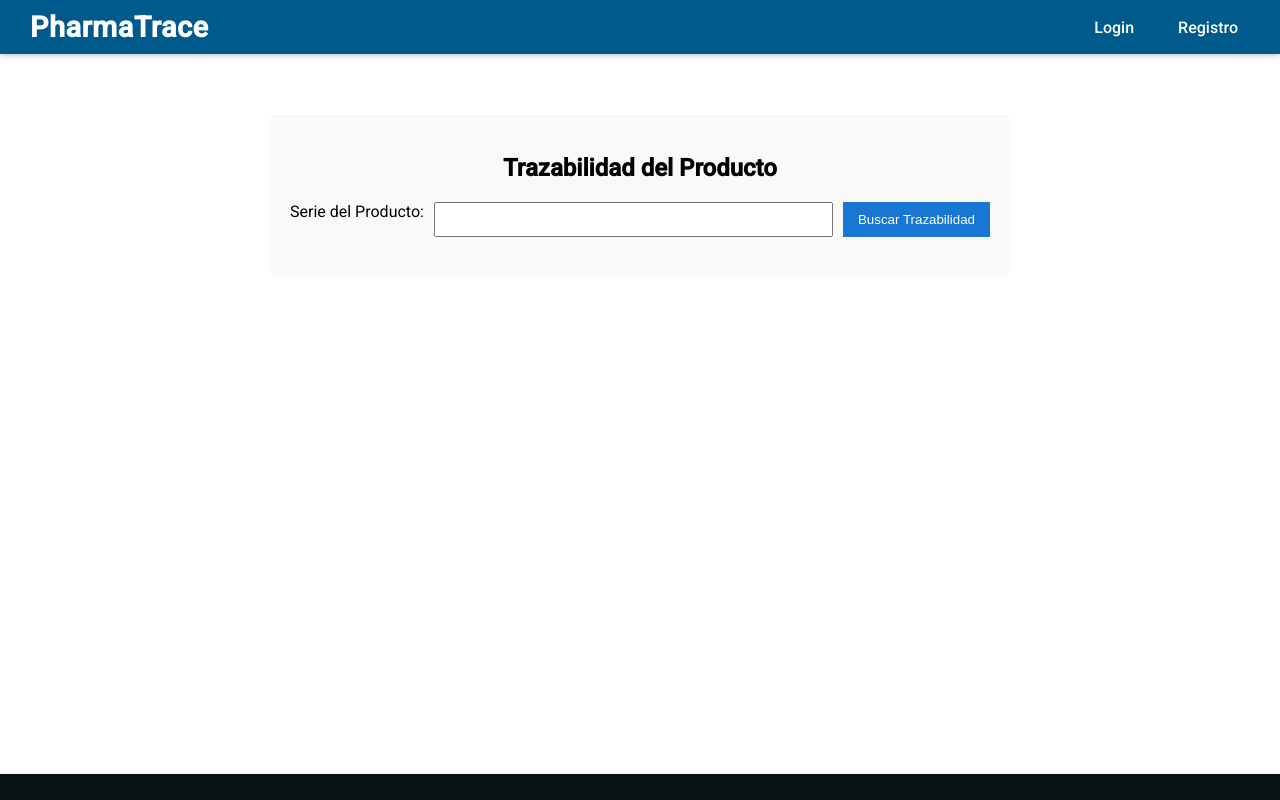
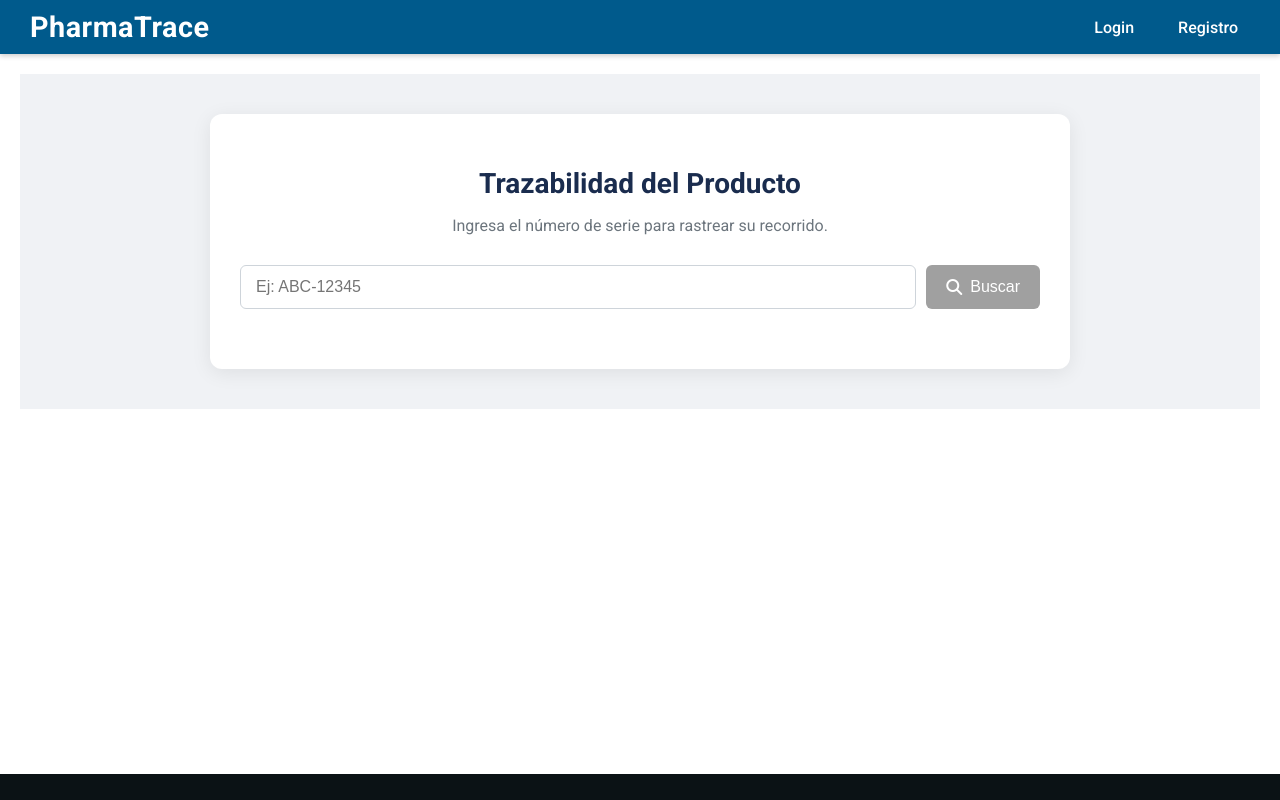
Before and after one commit to Blockmind-Traceability/pharma.trace-front, an Angular app: page /trace-product in a window 1280 px wide. Shown: the top 800 px of the page. Built offline with nearby package versions, Linux system fonts and the light colour scheme.

Commit message:
Improved design for querying traceability

```diff
--- a/src/app/traceability/trace-product/trace-product.css
+++ b/src/app/traceability/trace-product/trace-product.css
@@ -1,60 +1,202 @@
-.traceability-container {
-  width: 700px;
-  margin: 40px auto;
-  background: #f9f9f9;
-  padding: 20px;
-  border-radius: 8px;
+@import url('https://fonts.googleapis.com/css2?family=Roboto:wght@400;500;700&display=swap');
+
+:host {
+  font-family: 'Roboto', sans-serif;
+  background-color: #f0f2f5;
+  display: flex;
+  justify-content: center;
+  padding: 40px 20px;
 }
 
-.traceability-container h2 {
-  text-align: center;
+.trace-container {
+  width: 100%;
+  max-width: 800px;
+  background: #ffffff;
+  padding: 30px;
+  border-radius: 12px;
+  box-shadow: 0 4px 20px rgba(0, 0, 0, 0.08);
 }
 
-form {
+.trace-header h2 {
+  text-align: center;
+  color: #1a2c4e;
+  font-size: 28px;
+  margin-bottom: 8px;
+}
+
+.trace-header p {
+  text-align: center;
+  color: #6c757d;
+  margin-bottom: 30px;
+}
+
+.input-group {
   display: flex;
   gap: 10px;
-  margin-bottom: 20px;
+  margin-bottom: 30px;
 }
 
-form input {
+.input-group input {
   flex: 1;
-  padding: 8px;
+  padding: 12px 15px;
+  border: 1px solid #ced4da;
+  border-radius: 6px;
+  font-size: 16px;
+  transition: border-color 0.2s, box-shadow 0.2s;
 }
 
-form button {
+.input-group input:focus {
+  outline: none;
+  border-color: #1976d2;
+  box-shadow: 0 0 0 3px rgba(25, 118, 210, 0.2);
+}
+
+.input-group button {
+  display: flex;
+  align-items: center;
+  gap: 8px;
   background-color: #1976d2;
   color: #fff;
   border: none;
-  padding: 10px 15px;
+  padding: 12px 20px;
+  border-radius: 6px;
   cursor: pointer;
+  font-size: 16px;
+  font-weight: 500;
+  transition: background-color 0.2s;
 }
 
+.input-group button:hover:not(:disabled) {
+  background-color: #135a9e;
+}
+
+.input-group button:disabled {
+  background-color: #a0a0a0;
+  cursor: not-allowed;
+}
+
+/* Status Messages (Loading / Not Found) */
+.status-message {
+  text-align: center;
+  padding: 40px 20px;
+  color: #6c757d;
+  font-size: 18px;
+}
+.status-message.not-found i {
+  color: #dc3545;
+  font-size: 40px;
+  margin-bottom: 15px;
+}
+.loader {
+  border: 5px solid #f3f3f3;
+  border-top: 5px solid #1976d2;
+  border-radius: 50%;
+  width: 50px;
+  height: 50px;
+  animation: spin 1s linear infinite;
+  margin: 0 auto 15px auto;
+}
+@keyframes spin {
+  0% { transform: rotate(0deg); }
+  100% { transform: rotate(360deg); }
+}
+
+/* Timeline Styles */
 .timeline {
-  border-left: 3px solid #1976d2;
-  margin-top: 20px;
-  padding-left: 20px;
+  position: relative;
+  padding: 20px 0;
+}
+
+.timeline::before {
+  content: '';
+  position: absolute;
+  left: 20px;
+  top: 0;
+  bottom: 0;
+  width: 3px;
+  background-color: #e9ecef;
 }
 
 .timeline-item {
-  margin-bottom: 20px;
+  display: flex;
+  gap: 20px;
+  margin-bottom: 30px;
   position: relative;
 }
 
-.timeline-item::before {
-  content: '🔵';
+.timeline-icon {
   position: absolute;
-  left: -30px;
+  left: 0;
   top: 0;
-  font-size: 20px;
+  width: 40px;
+  height: 40px;
+  border-radius: 50%;
+  background-color: #1976d2;
+  color: white;
+  display: flex;
+  align-items: center;
+  justify-content: center;
+  font-size: 18px;
+  z-index: 1;
+  border: 3px solid #fff;
 }
 
-.timeline-item h3 {
-  margin: 0;
-  color: #1976d2;
+.timeline-content {
+  background: #f8f9fa;
+  border-radius: 8px;
+  padding: 20px;
+  border: 1px solid #e9ecef;
+  width: 100%;
+  margin-left: 50px;
 }
 
-.timeline-item .arrow {
+.timeline-content .event-type {
+  background-color: rgba(25, 118, 210, 0.1);
+  color: #1976d2;
+  padding: 4px 10px;
+  border-radius: 15px;
+  font-size: 12px;
+  font-weight: 700;
+  text-transform: uppercase;
+  display: inline-block;
+  margin-bottom: 10px;
+}
+
+.timeline-content h3 {
+  margin: 0 0 15px 0;
+  font-size: 20px;
+  color: #343a40;
+  display: flex;
+  align-items: center;
+  gap: 10px;
+}
+.timeline-content h3 i {
+  color: #1976d2;
   font-size: 16px;
-  margin: 5px 0;
-  color: #333;
 }
+
+.event-details p {
+  margin: 8px 0;
+  color: #495057;
+  display: flex;
+  align-items: center;
+  gap: 10px;
+}
+.event-details p i {
+  color: #868e96;
+  width: 16px;
+  text-align: center;
+}
+.event-details p.notes {
+  font-style: italic;
+  color: #6c757d;
+}
+
+.event-date {
+  text-align: right;
+  font-size: 12px;
+  color: #868e96;
+  margin-top: 15px;
+  border-top: 1px solid #e9ecef;
+  padding-top: 10px;
+}
--- a/src/app/traceability/trace-product/trace-product.html
+++ b/src/app/traceability/trace-product/trace-product.html
@@ -1,39 +1,51 @@
-<div class="traceability-container">
+<div class="trace-container">
+  <div class="trace-header">
     <h2>Trazabilidad del Producto</h2>
+    <p>Ingresa el número de serie para rastrear su recorrido.</p>
+  </div>
 
   <form (ngSubmit)="onSearch()" #traceForm="ngForm">
-    <label>Serie del Producto:</label>
-    <input type="text" [(ngModel)]="serialInput" name="serialInput" required />
-    <button type="submit" [disabled]="traceForm.invalid || loading">Buscar Trazabilidad</button>
+    <div class="input-group">
+      <input type="text" [(ngModel)]="serialInput" name="serialInput" placeholder="Ej: ABC-12345" required />
+      <button type="submit" [disabled]="traceForm.invalid || loading">
+        <i class="fa-solid fa-magnifying-glass"></i> Buscar
+      </button>
+    </div>
   </form>
 
   @if(loading){
-  <div>
-    Cargando trazabilidad...
+    <div class="status-message">
+      <div class="loader"></div>
+      <p>Buscando trazabilidad...</p>
     </div>
   }
 
   @if(notFound && !loading){
-  <div>
-    <p>No se encontró trazabilidad para esta serie.</p>
+    <div class="status-message not-found">
+      <i class="fa-solid fa-triangle-exclamation"></i>
+      <p>No se encontró trazabilidad para la serie ingresada.</p>
     </div>
   }
 
   @if(traceData.length > 0 && !loading){
     <div class="timeline">
-    @for(event of traceData; track event){
+      @for(event of traceData; track event.eventDate){
         <div class="timeline-item">
-      <h3>{{ event.eventType }}</h3>
-      <p class="arrow">
-        {{ event.origin }} ➡ {{ event.destination }}
-      </p>
-      <p><strong>Responsable:</strong> {{ event.responsible.name }} ({{ event.responsible.role }})</p>
-      <p><strong>Ubicación actual:</strong> {{ event.currentLocation }}</p>
-      <p><strong>Fecha:</strong> {{ event.eventDate }}</p>
+          <div class="timeline-icon">
+            <i [ngClass]="getIconForEventType(event.eventType)"></i>
+          </div>
+          <div class="timeline-content">
+            <span class="event-type">{{ event.eventType }}</span>
+            <h3>{{ event.origin }} <i class="fa-solid fa-arrow-right-long"></i> {{ event.destination }}</h3>
+            <div class="event-details">
+              <p><i class="fa-solid fa-user"></i> <strong>Responsable:</strong> {{ event.responsible.name }} ({{ event.responsible.role }})</p>
+              <p><i class="fa-solid fa-location-dot"></i> <strong>Ubicación:</strong> {{ event.currentLocation }}</p>
               @if(event.notes){
-        <p><strong>Notas:</strong> {{ event.notes }}</p>
+                <p class="notes"><i class="fa-solid fa-pencil"></i> <strong>Notas:</strong> {{ event.notes }}</p>
               }
-
+            </div>
+            <div class="event-date">{{ event.eventDate | date:'fullDate' }} a las {{ event.eventDate | date:'shortTime' }}</div>
+          </div>
         </div>
       }
     </div>
--- a/src/app/traceability/trace-product/trace-product.ts
+++ b/src/app/traceability/trace-product/trace-product.ts
@@ -1,11 +1,13 @@
 import { Component } from '@angular/core';
 import { HttpClient } from '@angular/common/http';
 import { FormsModule } from '@angular/forms';
+import { CommonModule } from '@angular/common';
 
 @Component({
   selector: 'app-trace-product',
   imports: [
-    FormsModule
+    FormsModule,
+    CommonModule,
   ],
   templateUrl: './trace-product.html',
   standalone: true,
@@ -73,4 +75,28 @@ export class TraceProduct {
         }
       });
   }
+
+  // --- INICIO DE LA MEJORA DE DISEÑO (NUEVA FUNCIÓN) ---
+  getIconForEventType(eventType: string): string {
+    if (!eventType) return 'fa-solid fa-circle-question';
+
+    const type = eventType.toLowerCase();
+
+    if (type.includes('reception') || type.includes('recepción')) {
+      return 'fa-solid fa-box-archive';
+    }
+    if (type.includes('dispatch') || type.includes('despacho')) {
+      return 'fa-solid fa-truck-fast';
+    }
+    if (type.includes('storage') || type.includes('almacenamiento')) {
+      return 'fa-solid fa-warehouse';
+    }
+    if (type.includes('delivery') || type.includes('entrega')) {
+      return 'fa-solid fa-circle-check';
+    }
+    // Puedes añadir más casos según tus tipos de eventos
+    return 'fa-solid fa-circle-nodes'; // Icono por defecto
+  }
+  // --- FIN DE LA MEJORA DE DISEÑO ---
+
 }
--- a/src/index.html
+++ b/src/index.html
@@ -8,6 +8,9 @@
   <link rel="icon" type="image/x-icon" href="favicon.ico">
   <link href="https://fonts.googleapis.com/css2?family=Roboto:wght@300;400;500&display=swap" rel="stylesheet">
   <link href="https://fonts.googleapis.com/icon?family=Material+Icons" rel="stylesheet">
+
+  <link rel="stylesheet" href="https://cdnjs.cloudflare.com/ajax/libs/font-awesome/6.5.2/css/all.min.css">
+
 </head>
 <body class="mat-typography">
   <app-root></app-root>
```
Lines whose indentation alone changed are shown as unchanged.
